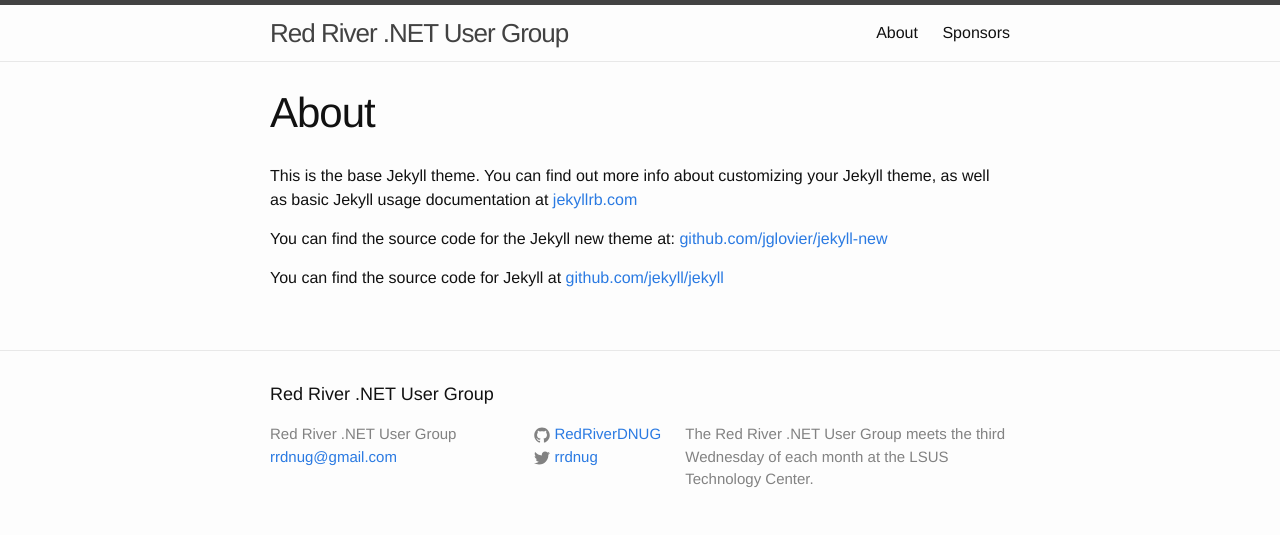
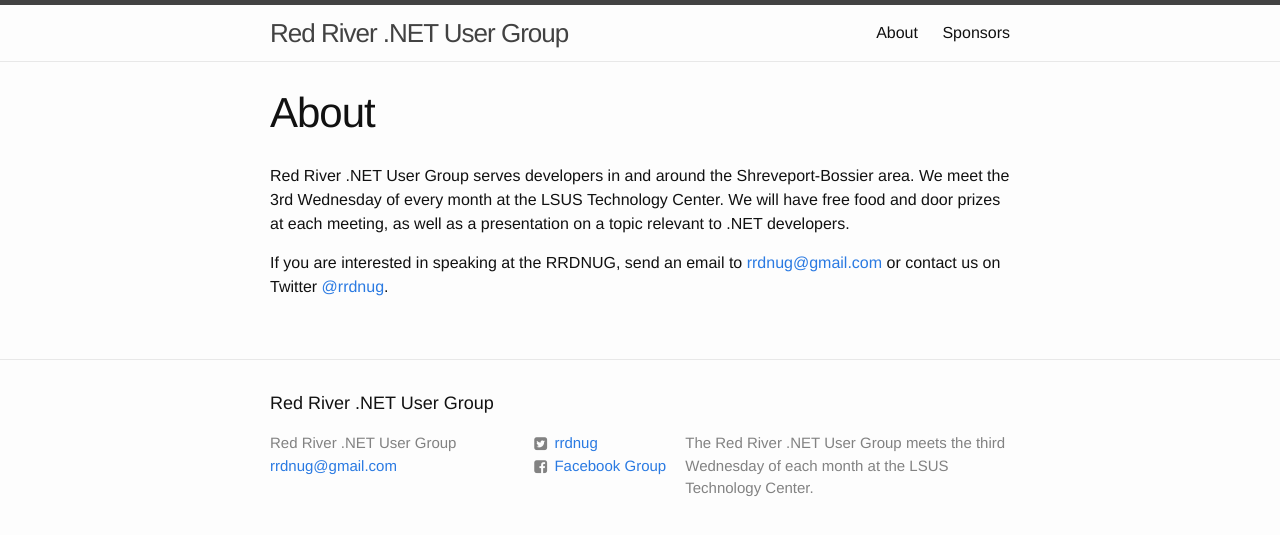
Before and after one commit to RedRiverDNUG/RedRiverDNUG.github.io, a Jekyll site: the page built from about.md, in a window 1280 px wide. Shown: the top 535 px of the page. Built offline with Jekyll 4.4.1, drawn with Linux system fonts in a browser that asks for light colours; nearby versions of some CDN libraries.

Commit message:
Minor updates

```diff
--- a/_config.yml
+++ b/_config.yml
@@ -5,9 +5,10 @@ description: > # this means to ignore newlines until "baseurl:"
   The Red River .NET User Group meets the third Wednesday of each
   month at the LSUS Technology Center.
 baseurl: "" # the subpath of your site, e.g. /blog/
-url: "http://www.rrdnug.com" # the base hostname & protocol for your site
+url: "http://rrdnug.com" # the base hostname & protocol for your site
 twitter_username: rrdnug
-github_username:  RedRiverDNUG
+facebook_page: "https://www.facebook.com/groups/21079809893/"
+#github_username:  RedRiverDNUG
 
 # Build settings
 markdown: kramdown
--- a/_includes/footer.html
+++ b/_includes/footer.html
@@ -31,14 +31,19 @@
           {% if site.twitter_username %}
           <li>
             <a href="https://twitter.com/{{ site.twitter_username }}">
-              <span class="icon  icon--twitter">
-                <svg viewBox="0 0 16 16">
-                  <path fill="#828282" d="M15.969,3.058c-0.586,0.26-1.217,0.436-1.878,0.515c0.675-0.405,1.194-1.045,1.438-1.809
-                  c-0.632,0.375-1.332,0.647-2.076,0.793c-0.596-0.636-1.446-1.033-2.387-1.033c-1.806,0-3.27,1.464-3.27,3.27 c0,0.256,0.029,0.506,0.085,0.745C5.163,5.404,2.753,4.102,1.14,2.124C0.859,2.607,0.698,3.168,0.698,3.767 c0,1.134,0.577,2.135,1.455,2.722C1.616,6.472,1.112,6.325,0.671,6.08c0,0.014,0,0.027,0,0.041c0,1.584,1.127,2.906,2.623,3.206 C3.02,9.402,2.731,9.442,2.433,9.442c-0.211,0-0.416-0.021-0.615-0.059c0.416,1.299,1.624,2.245,3.055,2.271 c-1.119,0.877-2.529,1.4-4.061,1.4c-0.264,0-0.524-0.015-0.78-0.046c1.447,0.928,3.166,1.469,5.013,1.469 c6.015,0,9.304-4.983,9.304-9.304c0-0.142-0.003-0.283-0.009-0.423C14.976,4.29,15.531,3.714,15.969,3.058z"/>
-                </svg>
-              </span>
+              <i class="icon fa fa-twitter-square"></i>
 
               <span class="username">{{ site.twitter_username }}</span>
+            </a>
+          </li>
+          {% endif %}
+
+          {% if site.facebook_page %}
+          <li>
+            <a href="{{ site.facebook_page }}">
+              <i class="icon fa fa-facebook-square"></i>
+
+              <span class="username">Facebook Group</span>
             </a>
           </li>
           {% endif %}
--- a/_includes/head.html
+++ b/_includes/head.html
@@ -7,6 +7,7 @@
   <meta name="description" content="{% if page.excerpt %}{{ page.excerpt | strip_html | strip_newlines | truncate: 160 }}{% else %}{{ site.description }}{% endif %}">
 
   <link rel="stylesheet" href="{{ "/css/main.css" | prepend: site.baseurl }}">
+  <link href="//maxcdn.bootstrapcdn.com/font-awesome/4.2.0/css/font-awesome.min.css" rel="stylesheet">
   <link rel="canonical" href="{{ page.url | replace:'index.html','' | prepend: site.baseurl | prepend: site.url }}">
   <link rel="alternate" type="application/atom+xml" title="{{ site.title }}" href="{{ "/feed.xml" | prepend: site.baseurl | prepend: site.url }}" />
 </head>
--- a/_sass/_base.scss
+++ b/_sass/_base.scss
@@ -202,3 +202,12 @@ pre {
         }
     }
 }
+
+.icon {
+    display: inline-block;
+    width: 16px;
+    height: 16px;
+    vertical-align: middle;
+
+    color: $grey-color;
+}
--- a/about.md
+++ b/about.md
@@ -4,8 +4,6 @@ title: About
 permalink: /about/
 ---
 
-This is the base Jekyll theme. You can find out more info about customizing your Jekyll theme, as well as basic Jekyll usage documentation at [jekyllrb.com](http://jekyllrb.com/)
+Red River .NET User Group serves developers in and around the Shreveport-Bossier area. We meet the 3rd Wednesday of every month at the LSUS Technology Center. We will have free food and door prizes at each meeting, as well as a presentation on a topic relevant to .NET developers.
 
-You can find the source code for the Jekyll new theme at: [github.com/jglovier/jekyll-new](https://github.com/jglovier/jekyll-new)
-
-You can find the source code for Jekyll at [github.com/jekyll/jekyll](https://github.com/jekyll/jekyll)
+If you are interested in speaking at the RRDNUG, send an email to <rrdnug@gmail.com> or contact us on Twitter [@rrdnug](http://twitter.com/rrdnug).
```
Also changed, not shown: sponsors.md (+5 -7 lines), 8 other files.
